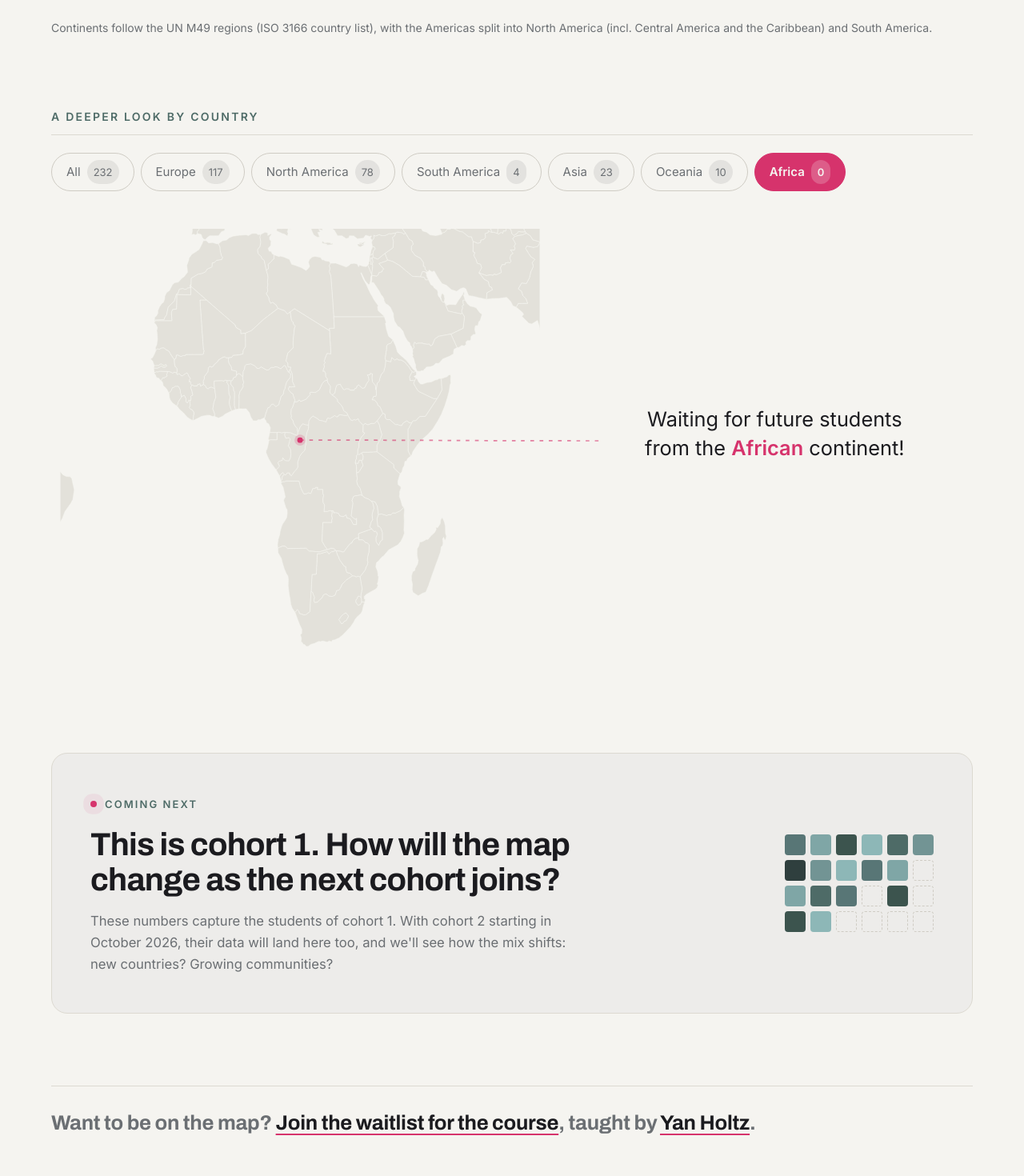
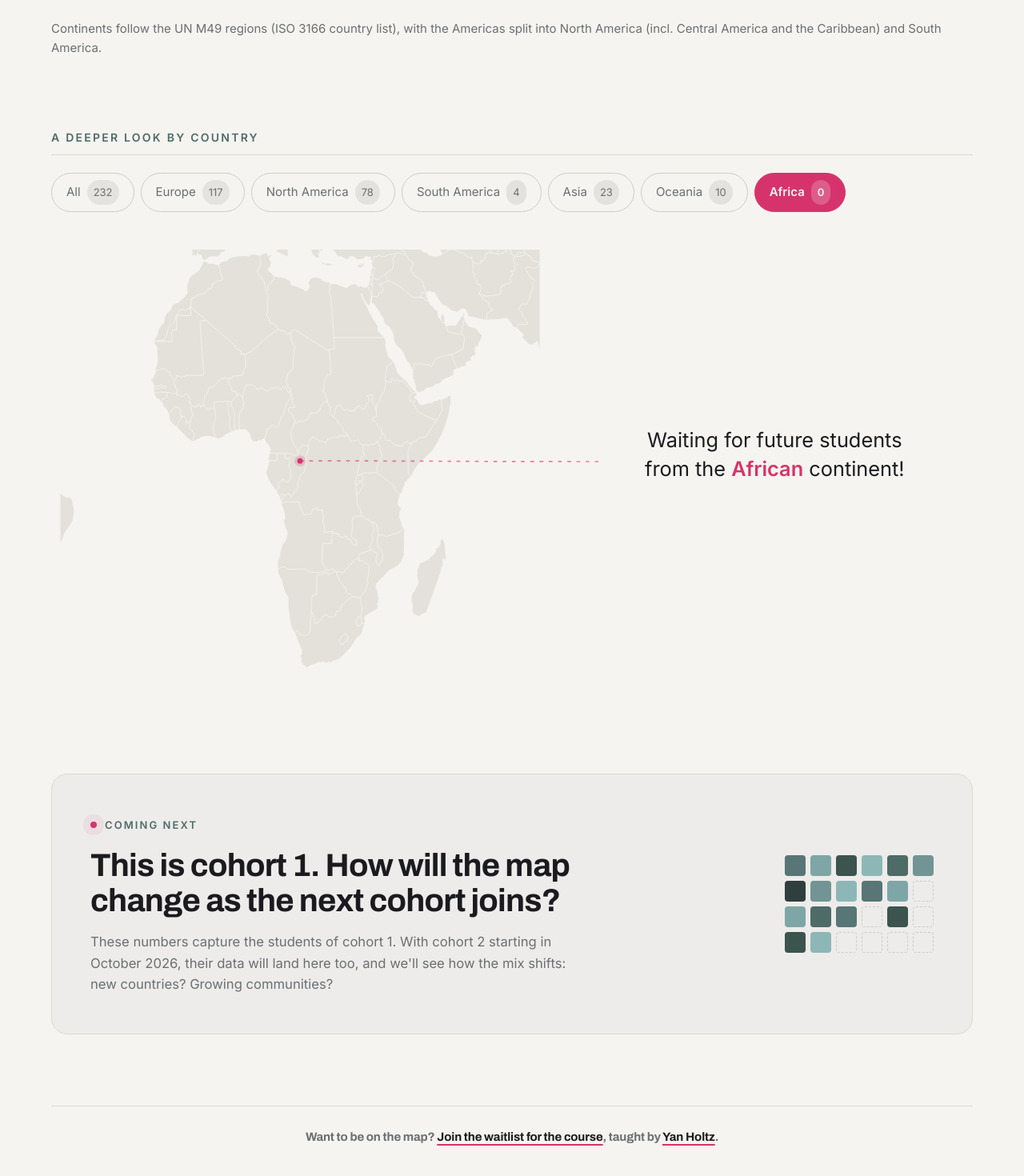
Before and after one commit to manuelam00/D3-loves-react-participants, a React (Vite) app: page / in a window 1280 px wide. Shown: the part 1079-2549 px from the top of the page at 80% size. Built offline with nearby package versions, Linux system fonts and the light colour scheme.

Commit message:
Standardized font size

```diff
--- a/src/chart.css
+++ b/src/chart.css
@@ -436,7 +436,7 @@ html[data-theme="dark"] .theme-icon:nth-of-type(2) {
 
 .chart-footnote {
   margin: 18px 0 0 0;
-  font-size: 14px;
+  font-size: 15px; /* same as the data note */
   line-height: 1.6;
   color: var(--text-muted);
 }
@@ -456,8 +456,9 @@ html[data-theme="dark"] .theme-icon:nth-of-type(2) {
 
 .cta p {
   margin: 0;
+  text-align: center;
   font-family: "Archivo", "Helvetica Neue", Arial, sans-serif;
-  font-size: clamp(20px, 2vw, 26px);
+  font-size: 15px; /* same as the data note */
   line-height: 1.4;
   letter-spacing: -0.01em;
   color: var(--text-muted);
@@ -467,8 +468,8 @@ html[data-theme="dark"] .theme-icon:nth-of-type(2) {
   color: var(--text);
   text-decoration: underline;
   text-decoration-color: var(--accent);
-  text-decoration-thickness: 2px;
-  text-underline-offset: 5px;
+  text-decoration-thickness: 1.5px;
+  text-underline-offset: 4px;
   transition: color 0.15s;
 }
 
```
